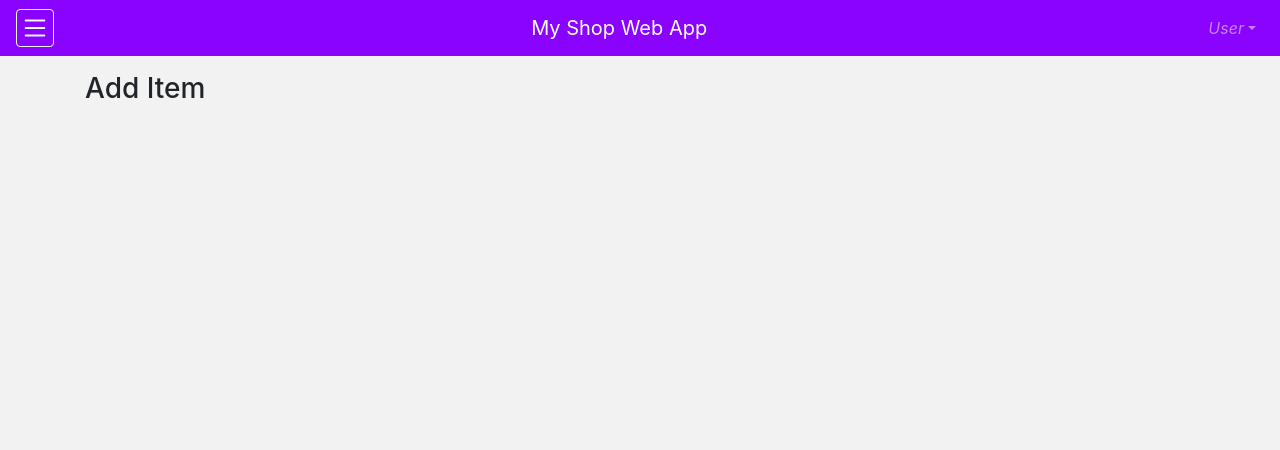
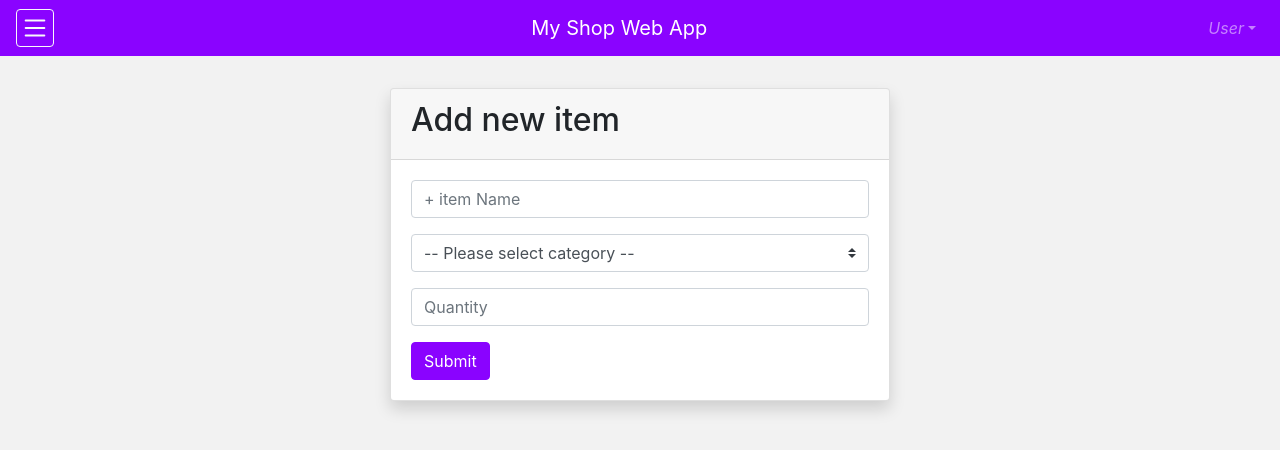
Before and after one commit to Mhmod-Hsn/POS, a Vue app: page /items/add in a window 1280 px wide. Shown: the top 450 px of the page. Built offline with nearby package versions, Linux system fonts and the light colour scheme; no server answers; the database is empty.

Commit message:
add items done

```diff
--- a/src/components/inventory/AddItem.vue
+++ b/src/components/inventory/AddItem.vue
@@ -1,19 +1,122 @@
 <template>
 	<div class="add-items container pt-3">
-		<h1 class="page-title h3">Add Item</h1>
+		<div class="card shadow mt-3 bg-white">
 
+			<b-overlay :show="showOverlay" rounded="sm">
+
+				<div class="card-header">
+					<h2>Add new item</h2>
+				</div>
+
+				<div class="card-body ">
+
+					<b-form @submit.prevent="addItem">
+						<b-form-group>
+							<b-form-input
+								id="name"
+								placeholder="+ item Name"
+								type="text"
+								v-model="item.name"
+							></b-form-input>
+						</b-form-group>
+
+						<b-form-group>
+							<b-form-select :options="categories" v-model="item.category">
+								<template v-slot:first>
+									<b-form-select-option :value="null" disabled selected>--
+										Please
+										select category --
+									</b-form-select-option>
+								</template>
+							</b-form-select>
+						</b-form-group>
+
+
+						<b-form-group>
+							<b-form-input
+								id="quantity"
+								min="1"
+								placeholder="Quantity"
+								type="number"
+								v-model="item.quantity"
+							></b-form-input>
+						</b-form-group>
+
+
+						<b-button type="submit" variant="primary">Submit</b-button>
+						<p class="text-danger mt-4" v-if="!!feedback">{{feedback}}</p>
+					</b-form>
+				</div>
+			</b-overlay>
+		</div>
 
 	</div>
 </template>
 
 <script>
+  import db from '@/firebase/init'
+  import slugify from 'slugify'
+
   export default {
     name: "AddItems",
     data() {
-      return {}
+      return {
+        showOverlay: null,
+        feedback: null,
+        item: {
+          name: null,
+          category: null,
+          quantity: null,
+          slug: null
+        },
+        categories: []
+      }
     },
-    methods: {},
-    computed: {}
+    methods: {
+      addItem() {
+        if (this.item.name && this.item.category && this.item.quantity > 1) {
+          this.showOverlay = true
+
+          // Slugify Name
+          this.item.slug = slugify(this.item.name, {
+            replacement: '-',
+            remove: /[$*_+~.()'"!\-#:@]/g,
+            lower: true
+          })
+
+
+          db.collection('items').add({
+            name: this.item.name,
+            slug: this.item.slug,
+            category: this.item.category,
+            quantity: this.item.quantity
+          }).then(() => {
+            this.item = {}
+            this.feedback = null
+            this.showOverlay = false
+          })
+        } else {
+          this.feedback =
+            `check one of the following errors
+		        1-enter item name
+		        2-choose item category
+		        3-quantity must be more than 1`
+        }
+      }
+    },
+    computed: {},
+    created() {
+      db.collection('categories').get()
+        .then(snapshot => {
+          snapshot.forEach(doc => {
+            let cat = {}
+            cat.value = doc.data().slug
+            cat.text = doc.data().name
+            cat.id = doc.id
+            this.categories.push(cat)
+          })
+        })
+    }
   }
 </script>
 
--- a/src/components/layout/Sidebar.vue
+++ b/src/components/layout/Sidebar.vue
@@ -36,16 +36,7 @@
 
 
 		</div>
-		<div class="sidebar-section">
-			<div class="title" v-b-toggle.collapse-2>section title</div>
-			<b-collapse class="" id="collapse-2">
-				<b-list-group class="list">
-					<b-list-group-item button>Button item</b-list-group-item>
-					<b-list-group-item button>I am a button</b-list-group-item>
-					<b-list-group-item button>This is a button too</b-list-group-item>
-				</b-list-group>
-			</b-collapse>
-		</div>
+
 	</b-sidebar>
 </template>
 
--- a/src/router/index.js
+++ b/src/router/index.js
@@ -19,7 +19,7 @@ const routes = [
     component: Index
   },
   {
-    path: "/items",
+    path: "/items/all",
     name: "AllItems",
     component: AllItems
   },
```
